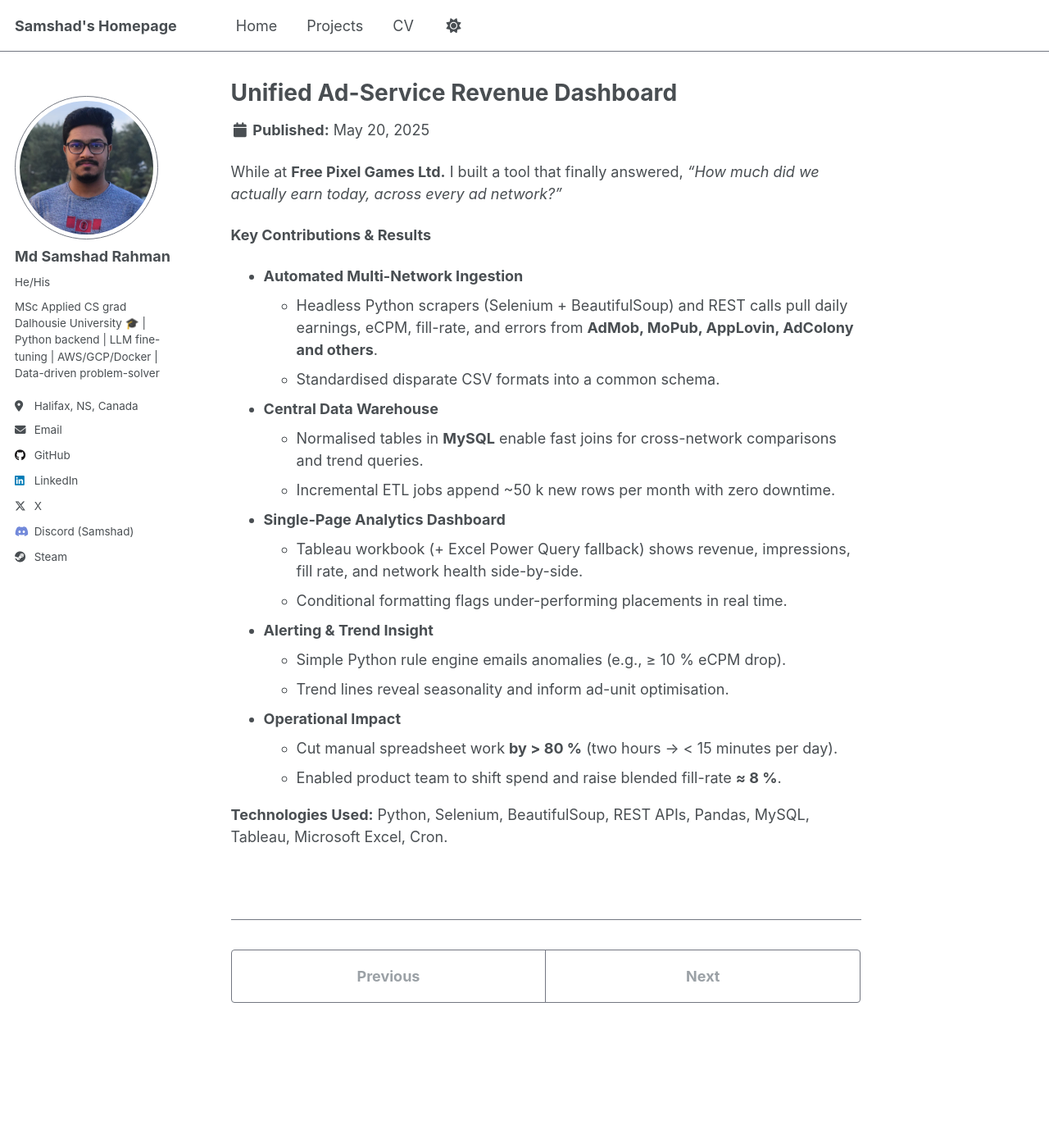
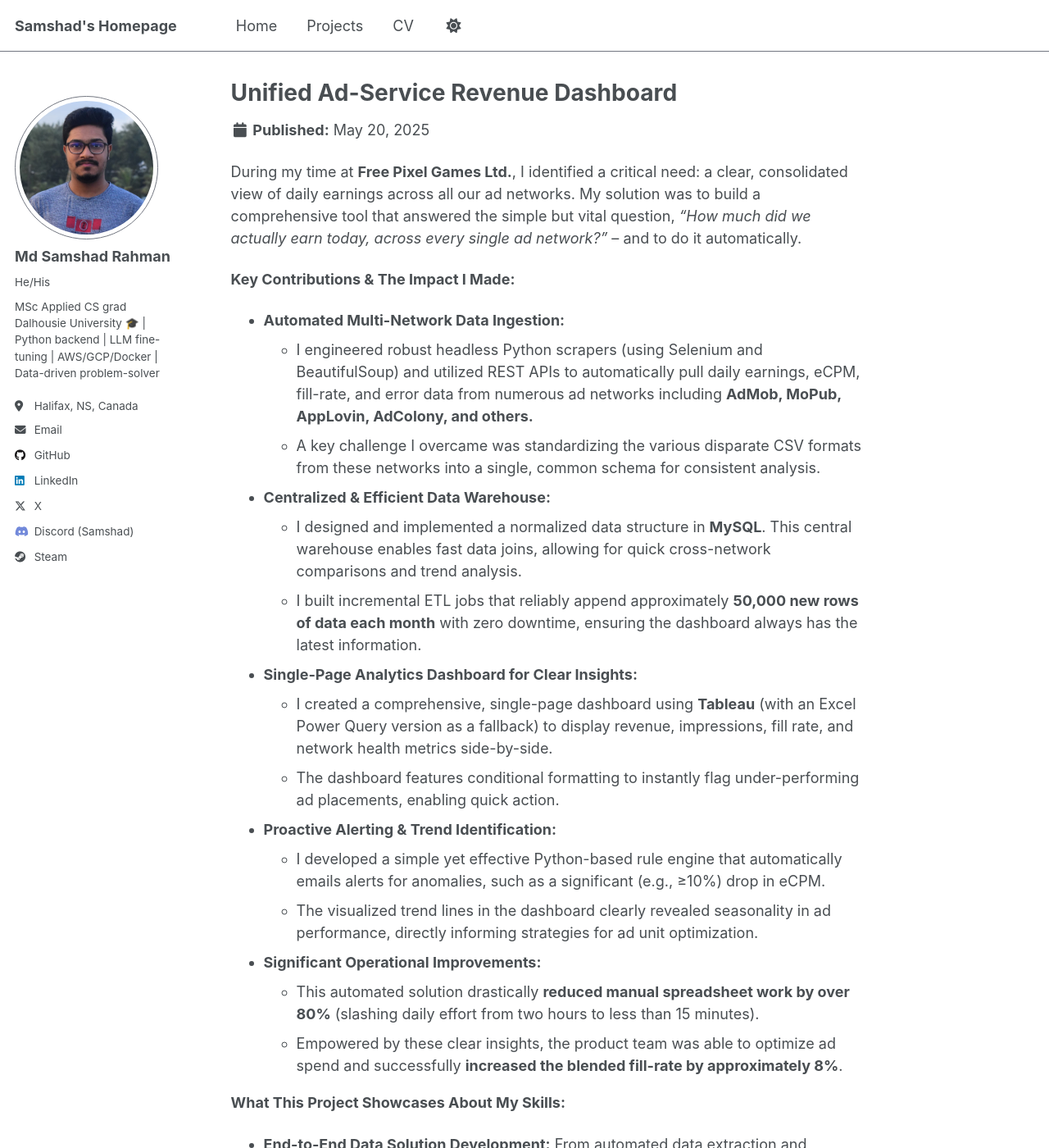
Before and after one commit to samshad/samshad, a Jekyll site: the page built from _portfolio/7-ad-service-dashboard.md, in a window 1280 px wide and 1400 px high. Shown: the whole window at 82% size. Built offline with Jekyll 4.4.1, drawn with Linux system fonts in a browser that asks for light colours; some of the changed text lies outside the part shown.

Commit message:
Enhance project documentation for resume matching engine, eating preference insight engine, and ad service dashboard with detailed descriptions, key contributions, and improved clarity.

```diff
--- a/_portfolio/7-ad-service-dashboard.md
+++ b/_portfolio/7-ad-service-dashboard.md
@@ -1,27 +1,36 @@
 ---
 title: "Unified Ad-Service Revenue Dashboard"
-excerpt: "One page, all the numbers—scraping AdMob, MoPub, AppLovin, AdColony and many more services into a single MySQL warehouse, then visualising real-time KPIs in Tableau & Excel."
+excerpt: "I developed a unified dashboard that consolidates revenue data from multiple ad networks (AdMob, MoPub, AppLovin, AdColony, etc.) into a single MySQL warehouse, providing real-time KPI visualization in Tableau & Excel. This automated solution saved significant manual effort and improved ad performance."
 collection: portfolio
 # github_link: https://github.com/samshad
 ---
 
-While at **Free Pixel Games Ltd.** I built a tool that finally answered, *“How much did we actually earn today, across every ad network?”*
+During my time at **Free Pixel Games Ltd.**, I identified a critical need: a clear, consolidated view of daily earnings across all our ad networks. My solution was to build a comprehensive tool that answered the simple but vital question, *"How much did we actually earn today, across every single ad network?"* – and to do it automatically.
 
-**Key Contributions & Results**
-* **Automated Multi-Network Ingestion**
-  * Headless Python scrapers (Selenium + BeautifulSoup) and REST calls pull daily earnings, eCPM, fill-rate, and errors from **AdMob, MoPub, AppLovin, AdColony and others**.
-  * Standardised disparate CSV formats into a common schema.
-* **Central Data Warehouse**
-  * Normalised tables in **MySQL** enable fast joins for cross-network comparisons and trend queries.
-  * Incremental ETL jobs append ~50 k new rows per month with zero downtime.
-* **Single-Page Analytics Dashboard**
-  * Tableau workbook (+ Excel Power Query fallback) shows revenue, impressions, fill rate, and network health side-by-side.
-  * Conditional formatting flags under-performing placements in real time.
-* **Alerting & Trend Insight**
-  * Simple Python rule engine emails anomalies (e.g., ≥ 10 % eCPM drop).
-  * Trend lines reveal seasonality and inform ad-unit optimisation.
-* **Operational Impact**
-  * Cut manual spreadsheet work **by > 80 %** (two hours → < 15 minutes per day).
-  * Enabled product team to shift spend and raise blended fill-rate **≈ 8 %**.
+**Key Contributions & The Impact I Made:**
 
-**Technologies Used:** Python, Selenium, BeautifulSoup, REST APIs, Pandas, MySQL, Tableau, Microsoft Excel, Cron.
+*   **Automated Multi-Network Data Ingestion:**
+    *   I engineered robust headless Python scrapers (using Selenium and BeautifulSoup) and utilized REST APIs to automatically pull daily earnings, eCPM, fill-rate, and error data from numerous ad networks including **AdMob, MoPub, AppLovin, AdColony, and others.**
+    *   A key challenge I overcame was standardizing the various disparate CSV formats from these networks into a single, common schema for consistent analysis.
+*   **Centralized & Efficient Data Warehouse:**
+    *   I designed and implemented a normalized data structure in **MySQL**. This central warehouse enables fast data joins, allowing for quick cross-network comparisons and trend analysis.
+    *   I built incremental ETL jobs that reliably append approximately **50,000 new rows of data each month** with zero downtime, ensuring the dashboard always has the latest information.
+*   **Single-Page Analytics Dashboard for Clear Insights:**
+    *   I created a comprehensive, single-page dashboard using **Tableau** (with an Excel Power Query version as a fallback) to display revenue, impressions, fill rate, and network health metrics side-by-side.
+    *   The dashboard features conditional formatting to instantly flag under-performing ad placements, enabling quick action.
+*   **Proactive Alerting & Trend Identification:**
+    *   I developed a simple yet effective Python-based rule engine that automatically emails alerts for anomalies, such as a significant (e.g., ≥10%) drop in eCPM.
+    *   The visualized trend lines in the dashboard clearly revealed seasonality in ad performance, directly informing strategies for ad unit optimization.
+*   **Significant Operational Improvements:**
+    *   This automated solution drastically **reduced manual spreadsheet work by over 80%** (slashing daily effort from two hours to less than 15 minutes).
+    *   Empowered by these clear insights, the product team was able to optimize ad spend and successfully **increased the blended fill-rate by approximately 8%**.
+
+**What This Project Showcases About My Skills:**
+
+*   **End-to-End Data Solution Development:** From automated data extraction and warehousing to insightful visualization and alerting.
+*   **Automation & Efficiency:** Proven ability to identify inefficiencies and build solutions that save significant time and resources.
+*   **Data Engineering & Warehousing:** Expertise in web scraping, API integration, data cleaning, schema design (MySQL), and ETL processes.
+*   **Business Intelligence & Visualization:** Proficiency in creating actionable dashboards with tools like Tableau and Excel Power Query that drive decision-making.
+*   **Problem-Solving & Initiative:** Taking ownership of a business challenge and delivering a high-impact solution.
+
+**Key Technologies I Mastered & Applied:** Python, Selenium, BeautifulSoup, REST APIs, Pandas, MySQL, Tableau, Microsoft Excel (Power Query), Cron, ETL processes.
```
Also changed, not shown: _portfolio/5-resume-matching.md (+28 -18 lines), _portfolio/6-eating-preference-big5.md (+21 -19 lines).
